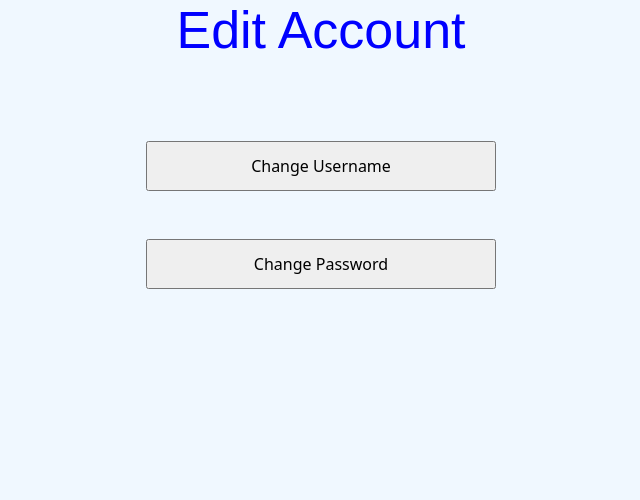
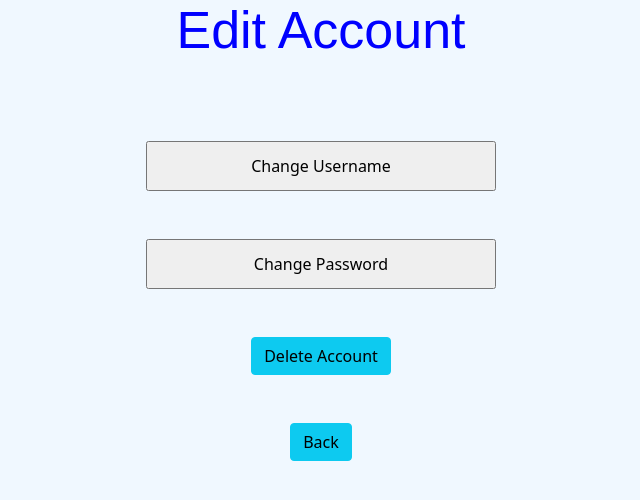
Before and after one commit to Tjohnzon25/project2_team_i, a Flask app: page /editAccount in a window 1280 px wide. Shown: the part 49-549 px from the top of the page, without its empty margins (319-959 px from the left). Run offline with Flask 2, Linux system fonts and the light colour scheme; data comes from the database, SQL or seed files in the repository; both versions use the stored data as it was after the commit.

Commit message:
Deleting User as User
You can go edit profile page to delete your own account now.

```diff
--- a/app.py
+++ b/app.py
@@ -96,6 +96,9 @@ def name(first_name):
             data_users = User.query.all()
             data_wishlist = Wishlist.query.all()
             return render_template('create_wishlist.html', user=first_name, data_users=data_users, data_wishlist=data_wishlist)
+        elif request.form['button'] == "Edit Profile":
+            data_users = User.query.all()
+            return redirect(url_for('editAccount'))
     return render_template('profile.html')
 
 
@@ -142,19 +145,38 @@ def profile():
 
 @app.route('/editAccount', methods=['GET', 'Post'])
 def editAccount():
+    allUsers = User.query.all()
     if request.method == 'POST':
         if request.form['button'] == "Change Username":
             return redirect(url_for('changeUsername'))
         elif request.form['button'] == "Change Password":
             return redirect(url_for('changePassword'))
+        elif request.form['button'] == "Back":
+            for i in allUsers:
+                if i.logged_in == 1:
+                    return redirect(url_for('name', first_name=i.username))
+        elif request.form['button'] == "Delete Account":
+            for i in allUsers:
+                if i.logged_in == 1:
+                    temp_user = User.query.get(i.id)
+                    db.session.delete(temp_user)
+                    db.session.commit()
+                    break
+            return redirect(url_for('login'))
     return render_template('editAccount.html')
 
 @app.route('/changePassword', methods=['GET', 'Post'])
 def changePassword():
+    if request.method == "POST":
+        if request.form['button'] == "Back":
+            return redirect(url_for('editAccount'))
     return render_template('changePassword.html')
 
 @app.route('/changeUsername', methods=['GET', 'Post'])
 def changeUsername():
+    if request.method == "POST":
+        if request.form['button'] == "Back":
+            return redirect(url_for('editAccount'))
     return render_template('changeUsername.html')
 
 
--- a/templates/changePassword.html
+++ b/templates/changePassword.html
@@ -12,8 +12,10 @@
     <!--/form-->
         <form method="POST">
             <h1>Change Password</h1><br><br><br>
-            <input type="button" id="user" name="username" placeholder="Change Username" value="Change Username"><br><br><br>
-            <input type="button" id="pass" name="password" placeholder="Change Password" value="Change Password"><br><br><br>
+            <input type="password" id="pass1" name="password" placeholder="New Password"><br><br><br>
+            <input type="password" id="pass2" name="password" placeholder="Confirm New Password"><br><br><br>
+            <input type="submit" id="pass" name="password" placeholder="Change Password" value="Change Password"><br><br><br>
+            <input type="submit" class="btn btn-info" name="button" value="Back">
         </form>
 
         <p>
--- a/templates/changeUsername.html
+++ b/templates/changeUsername.html
@@ -12,8 +12,9 @@
     <!--/form-->
         <form method="POST">
             <h1>Change Username</h1><br><br><br>
-            <input type="button" id="user" name="username" placeholder="Change Username" value="Change Username"><br><br><br>
-            <input type="button" id="pass" name="password" placeholder="Change Password" value="Change Password"><br><br><br>
+            <input type="text" id="user" name="usernameText" placeholder="Enter New Username"><br><br><br>
+            <input type="submit" id="pass" name="username" placeholder="Change Username" value="Change Username"><br><br><br>
+            <input type="submit" class="btn btn-info" name="button" value="Back">
         </form>
 
         <p>
--- a/templates/editAccount.html
+++ b/templates/editAccount.html
@@ -14,6 +14,8 @@
             <h1>Edit Account</h1><br><br><br>
             <input type="submit" id="user" name="button" placeholder="Change Username" value="Change Username"><br><br><br>
             <input type="submit" id="pass" name="button" placeholder="Change Password" value="Change Password"><br><br><br>
+            <input type="submit" class="btn btn-info" name="button" value="Delete Account"><br><br><br>
+            <input type="submit" class="btn btn-info" name="button" value="Back">
         </form>
 
         <p>
--- a/templates/profile.html
+++ b/templates/profile.html
@@ -9,6 +9,7 @@
     <br><br>
     <h1> My Profile </h1><br><br><br>
     <form method="POST">
+        <input type="submit" class="btn btn-info" name="button" value="Edit Profile"><br><br>
         <input type="submit" class="btn btn-info" name="button" value="See Wishlists"><br><br>
         <input type="submit" class="btn btn-info" name="button" value="Create Wishlist"><br><br>
         <input type="submit" class="btn btn-info" name="button" value="Log Out">
```
Also changed, not shown: database/final.db.
